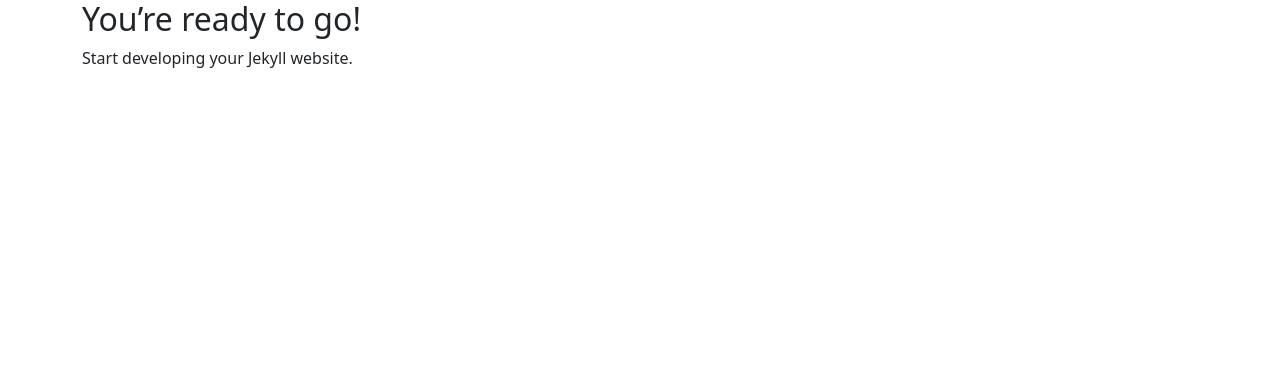
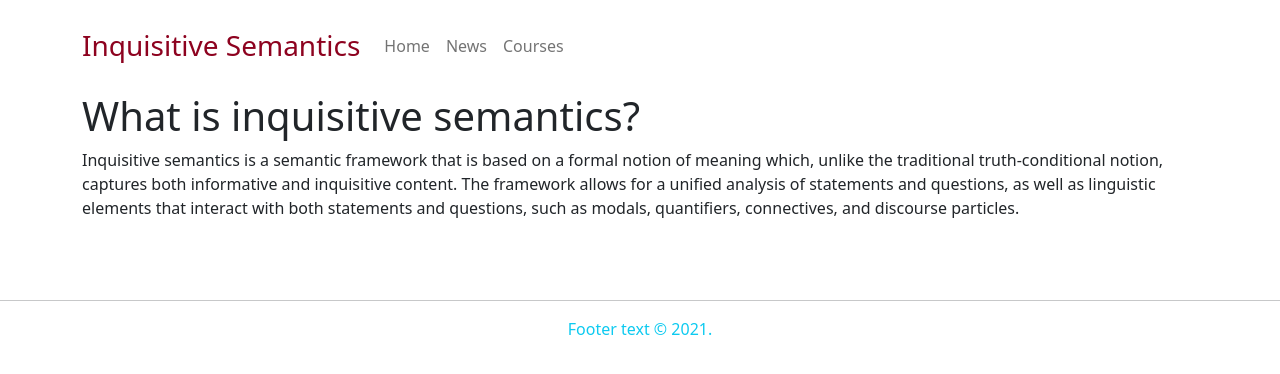
Before and after one commit to froelofs/inquisitive-semantics, a Jekyll site: the page built from index.md, in a window 1280 px wide. Shown: the top 374 px of the page. Built offline with Jekyll 4.4.1, drawn with Linux system fonts in a browser that asks for light colours; nearby versions of some CDN libraries.

Commit message:
bootstrap/jekyll setup & test pages

```diff
--- a/_config.yml
+++ b/_config.yml
@@ -1,10 +1,13 @@
+# Site settings
 url: "" # the base hostname & protocol for your site, e.g. http://example.com
 baseurl: "" # the subpath of your site, e.g. /blog
-title: "" # the name of your site, e.g. ACME Corp.
+title: "Inquisitive Semantics" # the name of your site, e.g. ACME Corp.
 
+# Build settings
 sass:
   sass_dir: assets/css
 
+# Collections
 collections:
   courses:
     output: true
--- /dev/null
+++ b/_includes/footer.html
@@ -0,0 +1,16 @@
+<footer class="py-5">
+  <hr>
+  <div class="container text-center text-info">
+    <div class="row">
+      <div class="col">
+        Footer text &copy; {{ site.time | date: '%Y' }}.
+      </div>
+    </div>
+  </div>
+</footer>
+
+
+<!-- JS files; JQuery, Popper & Bootstrap -->
+<script src="https://code.jquery.com/jquery-3.3.1.slim.min.js" integrity="sha384-q8i/X+965DzO0rT7abK41JStQIAqVgRVzpbzo5smXKp4YfRvH+8abtTE1Pi6jizo" crossorigin="anonymous"></script>
+<script src="https://cdnjs.cloudflare.com/ajax/libs/popper.js/1.14.3/umd/popper.min.js" integrity="sha384-ZMP7rVo3mIykV+2+9J3UJ46jBk0WLaUAdn689aCwoqbBJiSnjAK/l8WvCWPIPm49" crossorigin="anonymous"></script>
+<script src="https://stackpath.bootstrapcdn.com/bootstrap/4.1.3/js/bootstrap.min.js" integrity="sha384-ChfqqxuZUCnJSK3+MXmPNIyE6ZbWh2IMqE241rYiqJxyMiZ6OW/JmZQ5stwEULTy" crossorigin="anonymous"></script>
--- /dev/null
+++ b/_includes/head.html
@@ -0,0 +1,12 @@
+<head>
+  <meta name="viewport" content="width=device-width, initial-scale=1">
+  <meta charset="utf-8">
+  <meta http-equiv="X-UA-Compatible" content="ie=edge">
+  <!-- Site title defined in _config.yml; Page title defined in frontmatter for each page -->
+  <title>{{ page.title }} - {{ site.title }}</title>
+
+  <link rel="stylesheet" href="{{ "/assets/css/main.css" | relative_url }}">
+
+  <!-- Font Awesome files -->
+  <link rel="stylesheet" href="https://use.fontawesome.com/releases/v5.6.1/css/all.css" integrity="sha384-gfdkjb5BdAXd+lj+gudLWI+BXq4IuLW5IT+brZEZsLFm++aCMlF1V92rMkPaX4PP" crossorigin="anonymous">
+</head>
--- /dev/null
+++ b/_includes/navigation.html
@@ -0,0 +1,21 @@
+<nav class="navbar navbar-expand-md navbar-light py-4">
+	<div class="container">
+		<a href="{{ site.baseurl }}/" class="navbar-brand">
+			<h3 class="d-inline align-middle pl-3 text-primary">{{ site.title }}</h3>
+		</a>
+		<button class="navbar-toggler" data-toggle="collapse" data-target="#navbarNav">
+	      <span class="navbar-toggler-icon"></span>
+	    </button>
+		<div class="collapse navbar-collapse" id="navbarNav">
+    		<ul class="navbar-nav">
+			  {% for item in site.data.navigation %}
+			  	<li class="nav-item">
+				    <a href="{{ item.link }}" class="nav-link">
+				      {{ item.name }}
+				    </a>
+				</li>
+			  {% endfor %}
+			</ul>
+		</div>
+	</div>
+</nav>
--- /dev/null
+++ b/_includes/news-item.html
@@ -0,0 +1,6 @@
+<div class="card my-5 bg-light border-0">
+	<div class="card-body">
+		<h2 class="card-title"> {{ item.date | date_to_string: "ordinal", "US" }} </h2>
+		<p> {{ item.text | markdownify }} </p>
+	</div>
+</div>
--- a/_layouts/default.html
+++ b/_layouts/default.html
@@ -1,14 +1,11 @@
 <!DOCTYPE html>
 <html lang="{{ site.lang | default: "en-US" }}">
-  <head>
-    <meta name="viewport" content="width=device-width, initial-scale=1">
-    <meta charset="utf-8">
-    <title>{{ page.title }} - {{ site.title }}</title>
-    <link rel="stylesheet" href="{{ "/assets/css/main.css" | relative_url }}">
-  </head>
+  {% include head.html %}
   <body>
+    {% include navigation.html %}
     <div class="container">
       {{ content }}
     </div>
+    {% include footer.html %}
   </body>
 </html>
--- a/index.md
+++ b/index.md
@@ -1,8 +1,8 @@
 ---
 layout: default
-title: "Happy Jekylling!"
+title: Home
 ---
 
-## You're ready to go!
+# What is inquisitive semantics?
 
-Start developing your Jekyll website.
+Inquisitive semantics is a semantic framework that is based on a formal notion of meaning which, unlike the traditional truth-conditional notion, captures both informative and inquisitive content. The framework allows for a unified analysis of statements and questions, as well as linguistic elements that interact with both statements and questions, such as modals, quantifiers, connectives, and discourse particles.
```
Also changed, not shown: _courses/amsterdam-2019.md (added, +25 -0 lines), _courses/amsterdam-2020.md (added, +27 -0 lines), _courses/test.md (deleted, +0 -4 lines), _data/navigation.yml (added, +11 -0 lines), _data/news.yml (added, +11 -0 lines), courses.html (added, +13 -0 lines), news.html (added, +8 -0 lines).
